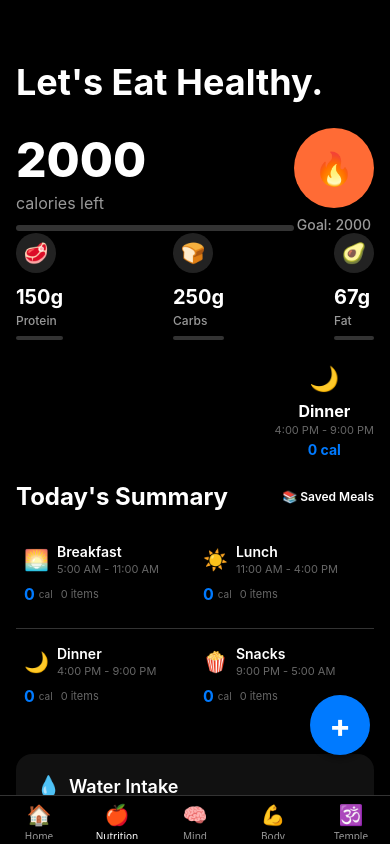
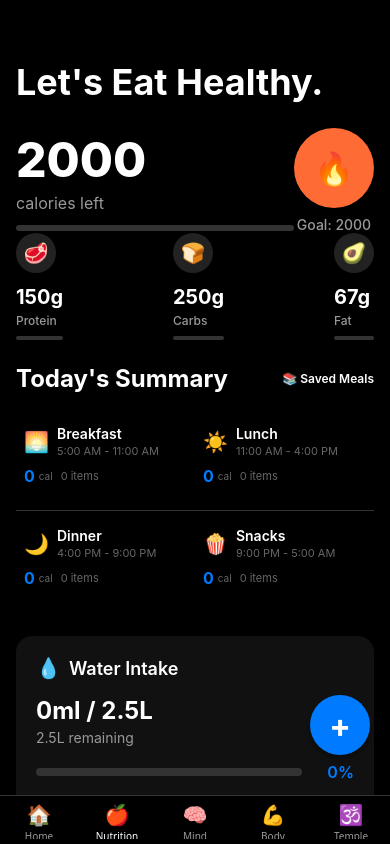
Before and after one commit to teamomiamigo/temple, a React Native app: screen /Nutrition in a window 390 px wide. Built offline with nearby package versions, Linux system fonts and the light colour scheme.

Commit message:
refactor: Remove redundant current meal corner tile
- Removed repetitive current meal display in top right corner
- All meal information now consolidated in the unified Today's Summary box
- Cleaner layout with less redundancy
- Maintained the nice 4-section meal overview design

```diff
--- a/screens/NutritionScreen.tsx
+++ b/screens/NutritionScreen.tsx
@@ -7,7 +7,7 @@ import { WaterIntakeChart } from '../components/WaterIntakeChart';
 import { WaterIntakeWidget } from '../components/WaterIntakeWidget';
 import { WeightTrackingWidget } from '../components/WeightTrackingWidget';
 import { useNutritionStore } from '../stores/nutritionStore';
-import { getMealByTime, getMealDisplayName, getMealEmoji, getMealTimeRange, isCurrentMealTime } from '../utils/mealUtils';
+import { getMealByTime, getMealDisplayName, getMealEmoji, getMealTimeRange } from '../utils/mealUtils';
 
 type NutritionScreenProps = {
   navigation: NativeStackNavigationProp<any>;
@@ -104,20 +104,6 @@ export const NutritionScreen = ({ navigation }: NutritionScreenProps) => {
             <Text style={styles.macroLabel}>Fat</Text>
             <View style={styles.macroProgress}>
               <View style={[styles.macroProgressBar, { width: `${Math.min(100, ((goals.fat - fatLeft) / goals.fat) * 100)}%` }]} />
-            </View>
-          </IOSTile>
-        </View>
-
-        {/* Current Meal Corner Tile */}
-        <View style={styles.currentMealContainer}>
-          <IOSTile style={styles.currentMealTile} onPress={() => {}}>
-            <View style={styles.currentMealContent}>
-              <Text style={styles.currentMealEmoji}>{getMealEmoji(currentMeal)}</Text>
-              <View style={styles.currentMealInfo}>
-                <Text style={styles.currentMealName}>{getMealDisplayName(currentMeal)}</Text>
-                <Text style={styles.currentMealTime}>{getMealTimeRange(currentMeal)}</Text>
-                <Text style={styles.currentMealCalories}>{getMealCalories(currentMeal)} cal</Text>
-              </View>
             </View>
           </IOSTile>
         </View>
@@ -341,47 +327,6 @@ const styles = StyleSheet.create({
     fontSize: 12,
     fontWeight: '600',
   },
-  currentMealContainer: {
-    alignItems: 'flex-end',
-    marginBottom: 24,
-  },
-  currentMealTile: {
-    backgroundColor: '#111',
-    borderRadius: 16,
-    padding: 16,
-    width: 160,
-    shadowColor: '#000',
-    shadowOffset: { width: 0, height: 2 },
-    shadowOpacity: 0.2,
-    shadowRadius: 4,
-    elevation: 4,
-  },
-  currentMealContent: {
-    alignItems: 'center',
-  },
-  currentMealEmoji: {
-    fontSize: 24,
-    marginBottom: 8,
-  },
-  currentMealInfo: {
-    alignItems: 'center',
-  },
-  currentMealName: {
-    color: '#fff',
-    fontSize: 16,
-    fontWeight: 'bold',
-    marginBottom: 2,
-  },
-  currentMealTime: {
-    color: '#666',
-    fontSize: 11,
-    marginBottom: 4,
-  },
-  currentMealCalories: {
-    color: '#007AFF',
-    fontSize: 14,
-    fontWeight: 'bold',
-  },
   todaySummaryContainer: {
     marginBottom: 24,
   },
```
